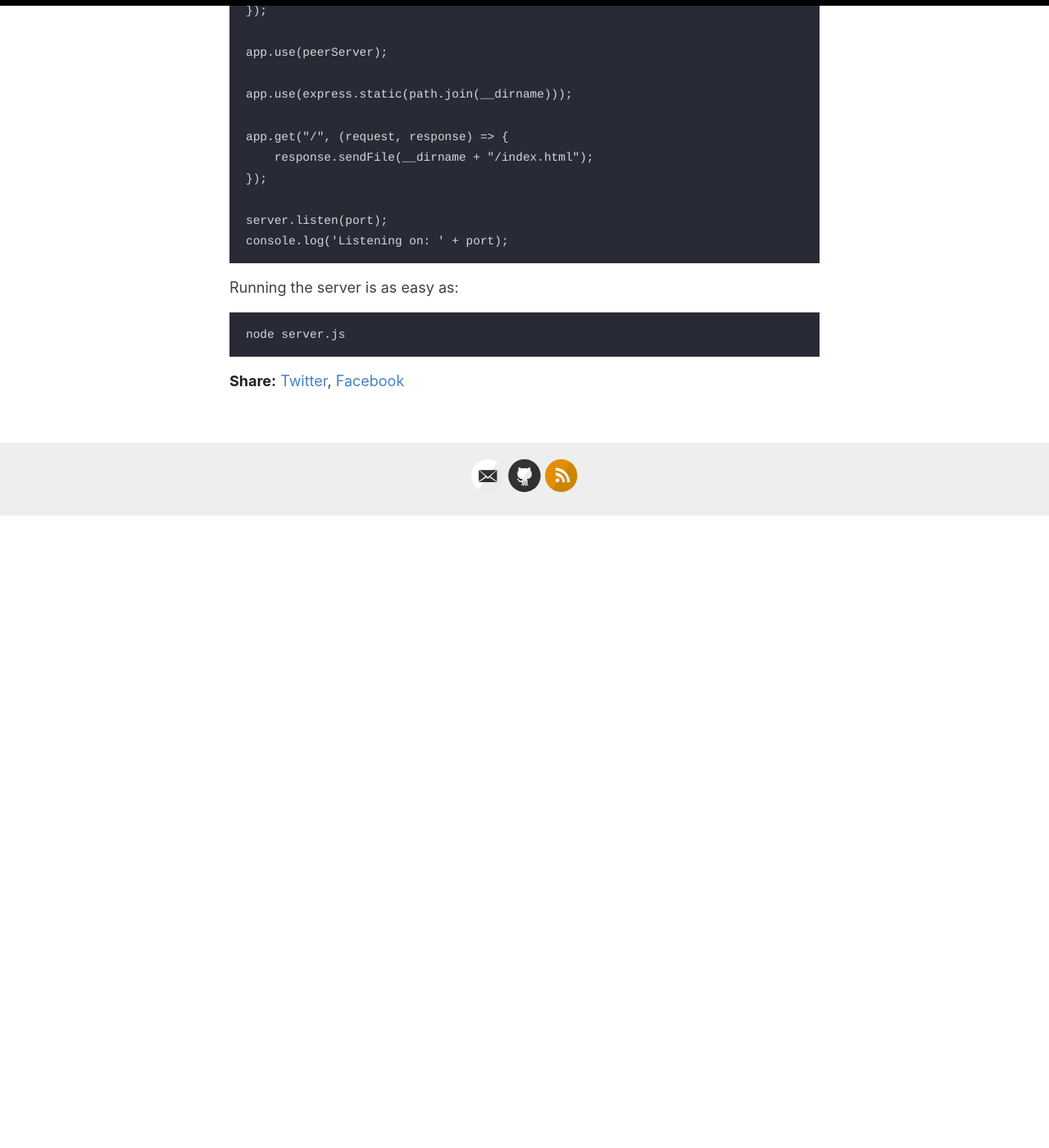
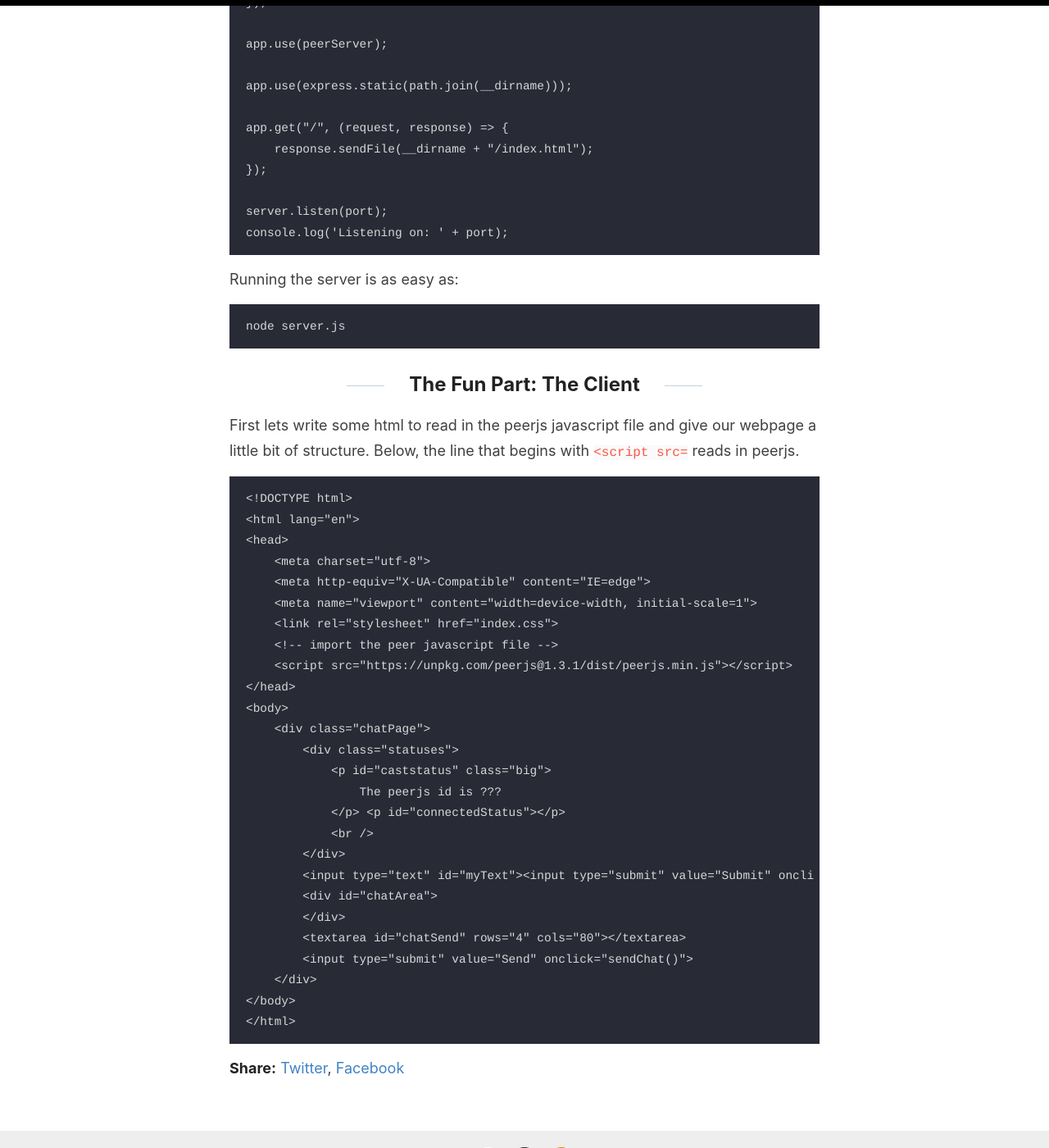
Before and after one commit to rzlim08/rzlim08.github.io, a Jekyll site: the page built from _posts/2021-01-10-peerjs-simple-tutorial.md, in a window 1280 px wide and 1400 px high, scrolled down 1974 px. Shown: the whole window at 82% size. Built offline with Jekyll 4.4.1, drawn with Linux system fonts in a browser that asks for light colours; before the commit the page ends 2604 px from its top, so only the background shows below that; some of the changed text lies outside the part shown.

````diff
--- a/_posts/2021-01-10-peerjs-simple-tutorial.md
+++ b/_posts/2021-01-10-peerjs-simple-tutorial.md
@@ -34,7 +34,7 @@ Which starts the server.
 
 
 ### The Second Way:
-The other way to run the peerjs server is manually writing the server using an ExpressPeerServer. Writing the following code will run a server at port 8000.
+The other way to run the peerjs server is manually writing the server using an ExpressPeerServer. Writing the following code will run a server at port 8000. We'll be using this way of running Server when we write the client.
 ```
 const express = require("express");
 const http = require('http');
@@ -66,3 +66,35 @@ Running the server is as easy as:
 ```
 node server.js
 ```
+## The Fun Part: The Client
+
+First lets write some html to read in the peerjs javascript file and give our webpage a little bit of structure. Below, the line that begins with `<script src=` reads in peerjs.
+
+```
+<!DOCTYPE html>
+<html lang="en">
+<head>
+    <meta charset="utf-8">
+    <meta http-equiv="X-UA-Compatible" content="IE=edge">
+    <meta name="viewport" content="width=device-width, initial-scale=1">
+    <link rel="stylesheet" href="index.css">
+    <!-- import the peer javascript file -->
+    <script src="https://unpkg.com/peerjs@1.3.1/dist/peerjs.min.js"></script>
+</head>
+<body>
+    <div class="chatPage">
+        <div class="statuses">
+            <p id="caststatus" class="big">
+                The peerjs id is ???
+            </p> <p id="connectedStatus"></p>
+            <br />
+        </div>
+        <input type="text" id="myText"><input type="submit" value="Submit" onclick="connectToPeer()">
+        <div id="chatArea">
+        </div>
+        <textarea id="chatSend" rows="4" cols="80"></textarea>
+        <input type="submit" value="Send" onclick="sendChat()">
+    </div>
+</body>
+</html>
+```
````
Also changed, not shown: other parts of _posts/2021-01-10-peerjs-simple-tutorial.md (+1 -1 lines).
